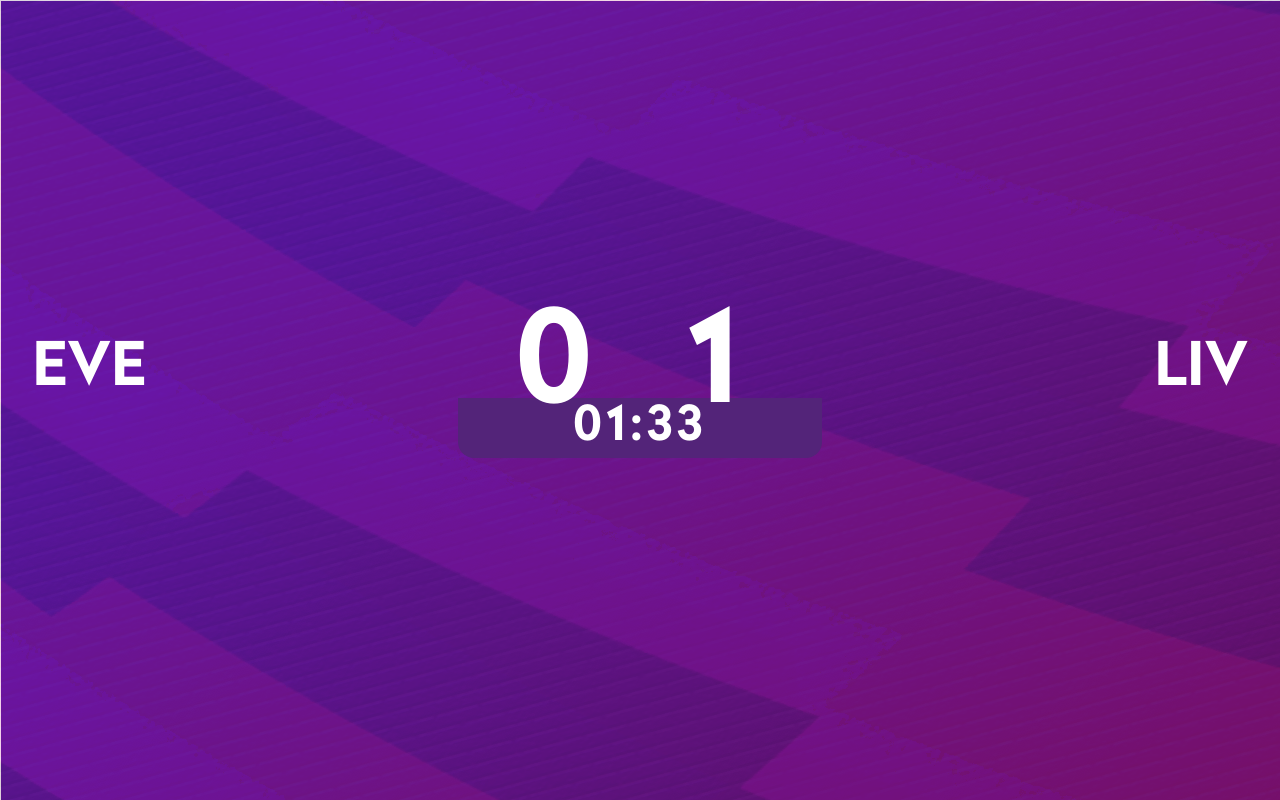
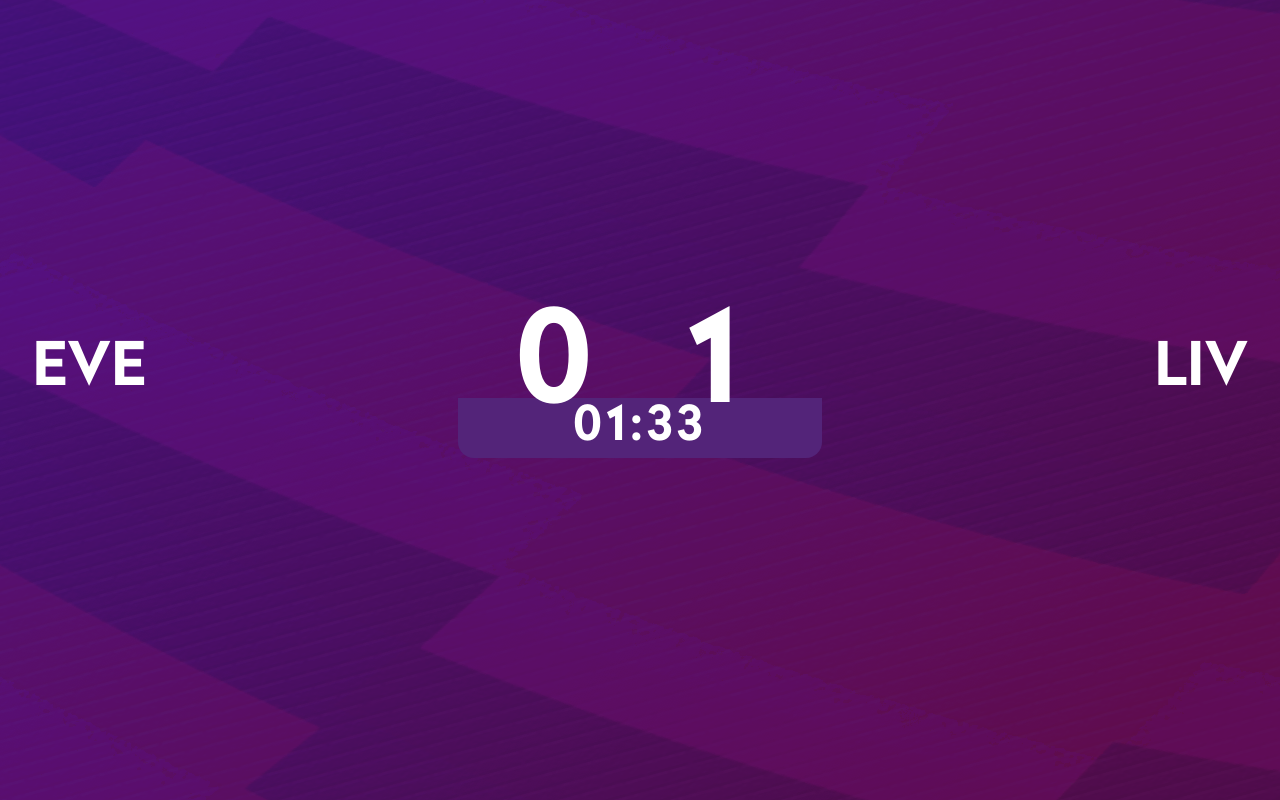
Before and after one commit to estebanCastaneira/epl_scoreboard, a React (Vite) app: page / in a window 1280 px wide. Built offline with nearby package versions, Linux system fonts and the light colour scheme.

Commit message:
background ok!

```diff
--- a/src/App.jsx
+++ b/src/App.jsx
@@ -4,8 +4,9 @@ import "./assets/styles/fonts.css"
 function App() {
   return (
     <>
-      <div className="app flex items-center justify-center min-h-svh font-radikal">
+      <div className="flex items-center justify-center min-h-svh font-radikal">
         <Scoreboard />
+        <div className="app"></div>
       </div>
     </>
   )
--- a/src/assets/styles/app.css
+++ b/src/assets/styles/app.css
@@ -7,6 +7,12 @@
 }
 .app {
   background-image: url("/img/background.png");
+  background-position: center center;
+  position: absolute;
+  width: 100%;
+  height: 100%;
+  z-index: -10;
+  filter: brightness(80%);
 }
 p {
   margin: 0 !important;
```
